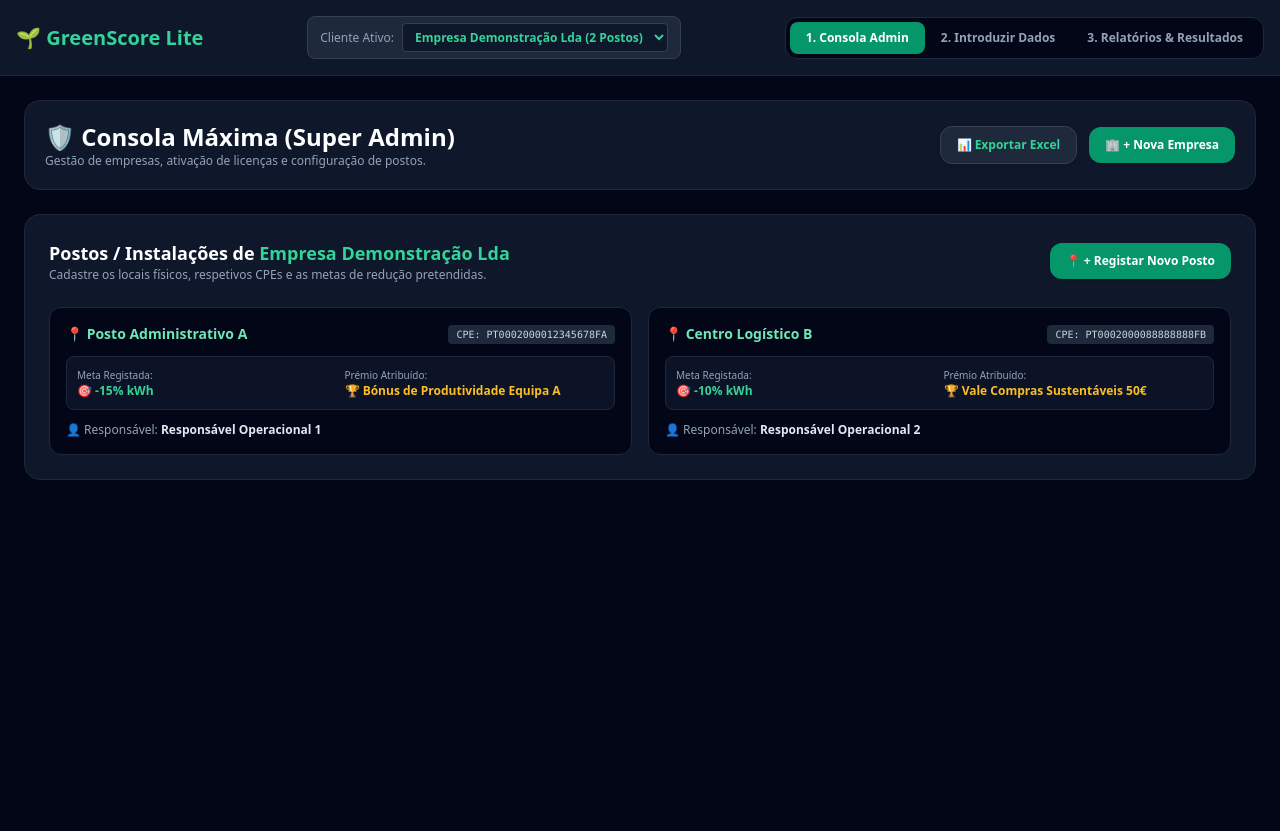
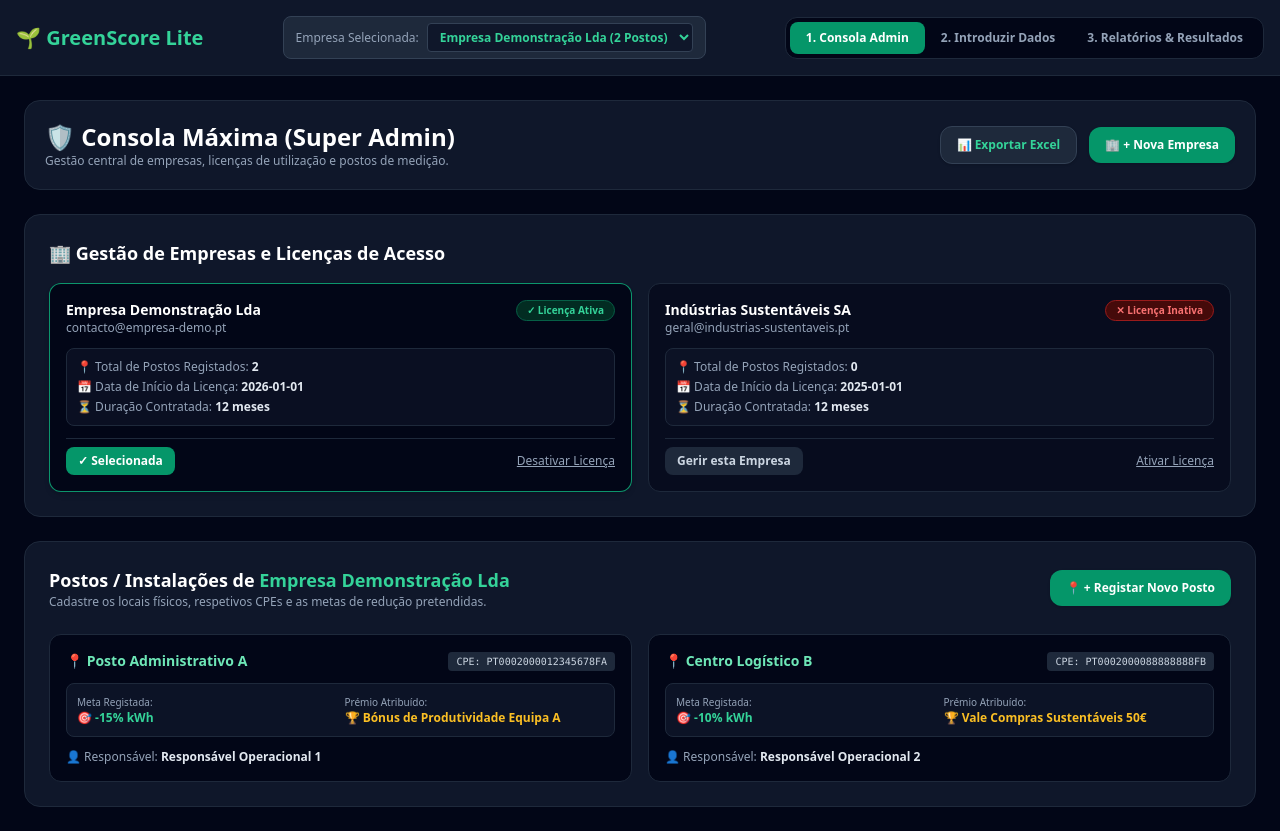
Before and after one commit to Marisa-colab/greenscore-lite, a React (Vite) app: page / in a window 1280 px wide. Before the commit the page ends 800 px from the top, so only its background shows below. Built offline with nearby package versions, Linux system fonts and the light colour scheme; the HTML template or start-up script is replaced by a standard one.

Commit message:
Update App.tsx

```diff
--- a/src/App.tsx
+++ b/src/App.tsx
@@ -28,6 +28,7 @@ export interface Posto {
   consumoHomologoKwh: number;
 }
 
+// VALIDAÇÃO RIGOROSA DA LICENÇA
 function verificarLicenca(u: Utilizador): boolean {
   if (!u) return false;
   if (u.licencaAtiva === false) return false;
@@ -51,6 +52,17 @@ const DADOS_INICIAIS_CLIENTES: Utilizador[] = [
     role: 'cliente',
     licencaAtiva: true,
     dataInicioLicenca: '2026-01-01',
+    duracaoMeses: 12,
+  },
+  {
+    id: 2,
+    nome: 'Indústrias Sustentáveis SA',
+    email: 'geral@industrias-sustentaveis.pt',
+    cpe: 'PT0002000099999999FC',
+    creditos_acumulados: 120,
+    role: 'cliente',
+    licencaAtiva: false,
+    dataInicioLicenca: '2025-01-01',
     duracaoMeses: 12,
   }
 ];
@@ -118,7 +130,7 @@ function PainelRelatorios({ utilizador, postos }: { utilizador: Utilizador; post
             📊 Relatório ESG & Desempenho Energético Real
           </h1>
           <p className="text-xs text-slate-400 mt-1">
-            Análise real comparando a leitura descarregada com o <strong className="text-emerald-400">Mês Homólogo do Ano Anterior</strong>
+            Análise real comparando a leitura descarregada com o <strong className="text-emerald-400">Mês Homólogo do Ano Anterior</strong> para {utilizador.nome}
           </p>
         </div>
         <div className="bg-emerald-950/60 border border-emerald-800/80 px-4 py-2 rounded-xl text-right">
@@ -147,9 +159,9 @@ function PainelRelatorios({ utilizador, postos }: { utilizador: Utilizador; post
         </div>
 
         <div className="bg-slate-900 p-4 rounded-xl border border-slate-800">
-          <span className="text-xs text-slate-400 font-medium">Postos com Leitura</span>
+          <span className="text-xs text-slate-400 font-medium">Postos Monitorizados</span>
           <p className="text-2xl font-bold text-amber-400 mt-1">{postos.length} <span className="text-xs font-normal text-slate-400">Instalações</span></p>
-          <span className="text-[11px] text-amber-300/80 block mt-2">Monitorizadas em tempo real</span>
+          <span className="text-[11px] text-amber-300/80 block mt-2">Com métricas ativas</span>
         </div>
       </div>
 
@@ -270,12 +282,12 @@ export default function App() {
   const [valorInput, setValorInput] = useState('');
   const [lendoContador, setLendoContador] = useState(false);
 
-  // DESCARREGA A LEITURA REAL E PROCURA O HOMÓLOGO CORRESPONDENTE
+  // SIMULAÇÃO DE PEDIDO À API E-REDES
   const simularLeituraTelecontagem = () => {
     setLendoContador(true);
     setTimeout(() => {
       setKwhAtualInput('3850');
-      setKwhHomologoInput('4400'); // Leitura real guardada no histórico do ano anterior para este mês
+      setKwhHomologoInput('4400');
       setValorInput('577.50');
       setLendoContador(false);
     }, 800);
@@ -309,16 +321,17 @@ export default function App() {
     setNovoNomeEmpresa('');
     setNovoEmailEmpresa('');
     setMostrarFormNovoCliente(false);
-    alert(`Empresa "${novoCliente.nome}" criada com sucesso!`);
+    alert(`Empresa "${novoCliente.nome}" criada com sucesso com licença de 12 meses!`);
   };
 
+  // ALTERNAR STATUS DA LICENÇA
   const alternarLicenca = (id: number) => {
     setClientes(clientes.map((c) =>
       c.id === id ? { ...c, licencaAtiva: !c.licencaAtiva } : c
     ));
   };
 
-  // ADICIONAR POSTO (Sem leituras fictícias — apenas dados de registo da instalação)
+  // REGISTAR NOVO POSTO
   const adicionarPosto = (e: React.FormEvent) => {
     e.preventDefault();
     if (!novoNomePosto || !novoCpe) {
@@ -346,10 +359,10 @@ export default function App() {
     setNovoObjetivoPct(10);
     setNovoPremio('');
     setMostrarFormNovoPosto(false);
-    alert(`Posto "${novo.nomePosto}" registado. Agora pode introduzir/descarregar leituras na Aba 2!`);
+    alert(`Posto "${novo.nomePosto}" registado com sucesso!`);
   };
 
-  // SUBMETER LEITURA REAL DO MÊS
+  // SUBMETER LEITURA REAL
   const submeterLeitura = (e: React.FormEvent) => {
     e.preventDefault();
     if (!kwhAtualInput || !kwhHomologoInput) {
@@ -383,6 +396,8 @@ export default function App() {
         'Nome Empresa': c.nome,
         'Email': c.email,
         'Licença Ativa': c.licencaAtiva ? 'Sim' : 'Não',
+        'Início Licença': c.dataInicioLicenca || 'N/A',
+        'Duração (Meses)': c.duracaoMeses || 12,
         'Total Postos': postosEmpresa.length,
         'Detalhe dos Postos': postosEmpresa.map(p => `${p.nomePosto} (Mês: ${p.mesReferencia} | Atual: ${p.consumoAtualKwh} kWh | Homólogo: ${p.consumoHomologoKwh} kWh)`).join('; ')
       };
@@ -399,7 +414,7 @@ export default function App() {
   return (
     <div className="min-h-screen bg-slate-950 text-white font-sans">
 
-      {/* BARRA SUPERIOR */}
+      {/* BARRA SUPERIOR DE NAVEGAÇÃO */}
       <nav className="bg-slate-900 border-b border-slate-800 p-4 sticky top-0 z-50">
         <div className="max-w-7xl mx-auto flex flex-col md:flex-row justify-between items-center gap-4">
           <div className="text-xl font-bold text-emerald-400 flex items-center gap-2">
@@ -407,7 +422,7 @@ export default function App() {
           </div>
 
           <div className="flex items-center gap-2 bg-slate-800 px-3 py-1.5 rounded-lg border border-slate-700">
-            <span className="text-xs text-slate-400 font-medium">Cliente Ativo:</span>
+            <span className="text-xs text-slate-400 font-medium">Empresa Selecionada:</span>
             <select
               value={clienteAtivoId}
               onChange={(e) => setClienteAtivoId(Number(e.target.value))}
@@ -459,7 +474,7 @@ export default function App() {
             <div className="flex justify-between items-center flex-wrap gap-4 bg-slate-900 p-5 rounded-2xl border border-slate-800">
               <div>
                 <h1 className="text-2xl font-bold">🛡️ Consola Máxima (Super Admin)</h1>
-                <p className="text-xs text-slate-400">Gestão de empresas, ativação de licenças e configuração de postos.</p>
+                <p className="text-xs text-slate-400">Gestão central de empresas, licenças de utilização e postos de medição.</p>
               </div>
 
               <div className="flex items-center gap-3">
@@ -511,6 +526,68 @@ export default function App() {
               </form>
             )}
 
+            {/* 🔑 BLOCO RECUPERADO: GESTÃO DE EMPRESAS E LICENÇAS */}
+            <div className="bg-slate-900 p-6 rounded-2xl border border-slate-800 space-y-4">
+              <h2 className="text-lg font-bold text-white">🏢 Gestão de Empresas e Licenças de Acesso</h2>
+              <div className="grid grid-cols-1 md:grid-cols-2 gap-4">
+                {clientes.map((c) => {
+                  const numPostos = postos.filter(p => p.clienteId === c.id).length;
+                  const licencaOk = verificarLicenca(c);
+                  return (
+                    <div
+                      key={c.id}
+                      className={`p-4 rounded-xl border transition-all ${
+                        c.id === clienteAtivoId
+                          ? 'bg-slate-950 border-emerald-500/80 shadow-md'
+                          : 'bg-slate-950/60 border-slate-800'
+                      }`}
+                    >
+                      <div className="flex justify-between items-start mb-2">
+                        <div>
+                          <h3 className="font-bold text-sm text-white">{c.nome}</h3>
+                          <p className="text-xs text-slate-400">{c.email}</p>
+                        </div>
+                        <span className={`text-[10px] font-bold px-2.5 py-0.5 rounded-full ${
+                          licencaOk
+                            ? 'bg-emerald-950 text-emerald-400 border border-emerald-800'
+                            : 'bg-red-950 text-red-400 border border-red-800'
+                        }`}>
+                          {licencaOk ? '✓ Licença Ativa' : '✕ Licença Inativa'}
+                        </span>
+                      </div>
+
+                      <div className="text-xs text-slate-400 space-y-1 my-3 bg-slate-900/60 p-2.5 rounded-lg border border-slate-800">
+                        <p>📍 Total de Postos Registados: <strong className="text-slate-200">{numPostos}</strong></p>
+                        <p>📅 Data de Início da Licença: <strong className="text-slate-200">{c.dataInicioLicenca || '2026-01-01'}</strong></p>
+                        <p>⏳ Duração Contratada: <strong className="text-slate-200">{c.duracaoMeses || 12} meses</strong></p>
+                      </div>
+
+                      <div className="flex items-center justify-between pt-2 border-t border-slate-800 gap-2">
+                        <button
+                          onClick={() => setClienteAtivoId(c.id)}
+                          className={`text-xs px-3 py-1.5 rounded-lg font-semibold transition-all ${
+                            c.id === clienteAtivoId
+                              ? 'bg-emerald-600 text-white'
+                              : 'bg-slate-800 text-slate-300 hover:bg-slate-700'
+                          }`}
+                        >
+                          {c.id === clienteAtivoId ? '✓ Selecionada' : 'Gerir esta Empresa'}
+                        </button>
+
+                        <button
+                          onClick={() => alternarLicenca(c.id)}
+                          className="text-xs text-slate-400 hover:text-white underline font-medium"
+                        >
+                          {c.licencaAtiva ? 'Desativar Licença' : 'Ativar Licença'}
+                        </button>
+                      </div>
+                    </div>
+                  );
+                })}
+              </div>
+            </div>
+
+            {/* CONFIGURAÇÃO DE POSTOS E METAS */}
             <div className="bg-slate-900 p-6 rounded-2xl border border-slate-800 space-y-4">
               <div className="flex justify-between items-center flex-wrap gap-3">
                 <div>
@@ -732,7 +809,9 @@ export default function App() {
             <div className="bg-slate-900 p-8 rounded-2xl border border-red-800/50 text-center space-y-3">
               <span className="text-3xl">⚠️</span>
               <h2 className="text-lg font-bold text-red-400">Licença Inativa ou Expirada</h2>
-              <p className="text-xs text-slate-400">Ative a licença desta empresa na Consola Admin para permitir a introdução de leituras.</p>
+              <p className="text-xs text-slate-400">
+                A licença da empresa <strong className="text-white">{utilizadorAtual.nome}</strong> está inativa ou expirada. Ative-a na Consola Admin.
+              </p>
             </div>
           )
         )}
@@ -748,7 +827,9 @@ export default function App() {
             <div className="bg-slate-900 p-8 rounded-2xl border border-red-800/50 text-center space-y-3">
               <span className="text-3xl">⚠️</span>
               <h2 className="text-lg font-bold text-red-400">Licença Inativa ou Expirada</h2>
-              <p className="text-xs text-slate-400">Ative a licença desta empresa na Consola Admin para visualizar os relatórios ESG.</p>
+              <p className="text-xs text-slate-400">
+                A licença da empresa <strong className="text-white">{utilizadorAtual.nome}</strong> está inativa ou expirada. Ative-a na Consola Admin para consultar os relatórios.
+              </p>
             </div>
           )
         )}
```
